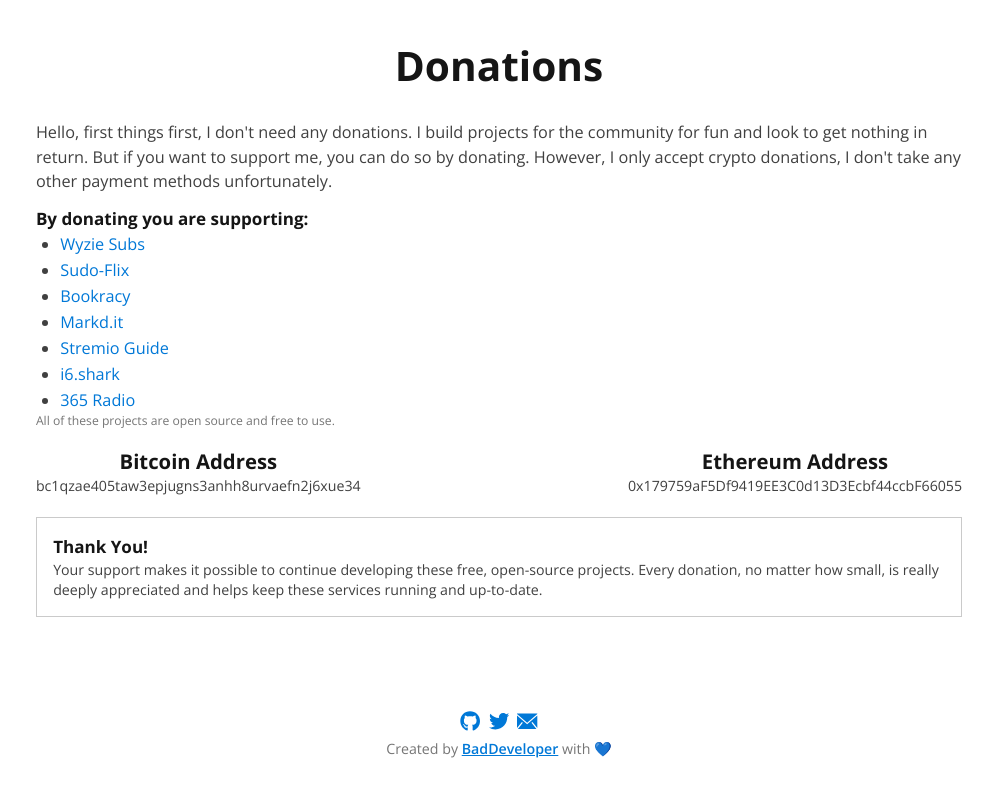
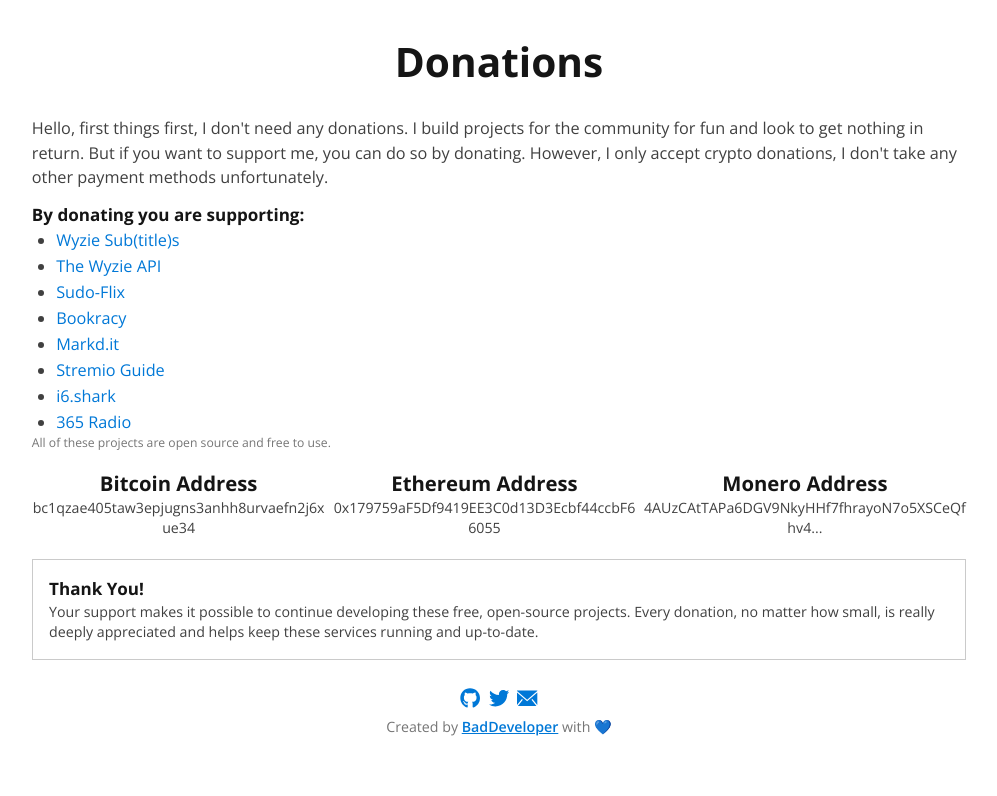
Before and after one commit to itzCozi/donate, a SvelteKit app: page / in a window 1280 px wide. Shown: the top 796 px of the page, without its empty margins (141-1138 px from the left). Built offline with nearby package versions, Linux system fonts and the light colour scheme.

Commit message:
update site

```diff
--- a/src/routes/+page.svelte
+++ b/src/routes/+page.svelte
@@ -1,13 +1,16 @@
 <script>
-  import { TableOfContents } from "lucide-svelte";
-  import { TriangleAlert } from "lucide-svelte";
-  import { ChevronRight } from "lucide-svelte";
   import { CopyCheck } from "lucide-svelte";
-  import { BadgeInfo } from "lucide-svelte";
-  import { Share } from "lucide-svelte";
-  import { Info } from "lucide-svelte";
 
   let isPopupVisible = false;
+
+  const btcAddress = "bc1qzae405taw3epjugns3anhh8urvaefn2j6xue34";
+  const ethAddress = "0x179759aF5Df9419EE3C0d13D3Ecbf44ccbF66055";
+  const xmrAddress =
+    "4AUzCAtTAPa6DGV9NkyHHf7fhrayoN7o5XSCeQfhv4AiMdDkNCMjcsbVs49dThJtsPHt4bR2qupTUWyf44vScYqLCkueWej";
+
+  function truncateAddress(address) {
+    return address.length > 42 ? address.substring(0, 42) + "..." : address;
+  }
 
   function copyToClipboard(textToCopy) {
     navigator.clipboard
@@ -33,8 +36,8 @@
       </div>
     </div>
   {/if}
-  <div class="mx-auto block flex flex-col gap-3">
-    <div class="flex-1 flex flex-col gap-3 p-4">
+  <div class="mx-auto block">
+    <div class="flex-1 flex flex-col gap-3 p-3">
       <h1
         id="how-to"
         class="flex flex-row gap-2 justify-center items-center relative">
@@ -55,7 +58,13 @@
             <a
               href="https://sub.wyzie.ru"
               rel=""
-              target="_blank">Wyzie Subs</a>
+              target="_blank">Wyzie Sub(title)s</a>
+          </li>
+          <li>
+            <a
+              href="https://wyzie.ru"
+              rel=""
+              target="_blank">The Wyzie API</a>
           </li>
           <li>
             <a
@@ -103,19 +112,28 @@
         <div class="flex flex-col">
           <h2 class="text-center">Bitcoin Address</h2>
           <button
-            on:click={() => copyToClipboard("bc1qzae405taw3epjugns3anhh8urvaefn2j6xue34")}
+            on:click={() => copyToClipboard(btcAddress)}
             title="Copy Bitcoin Address"
             class="flex flex-row gap-2 items-center text-sm hover:text-primary transition duration-200 break-all">
-            bc1qzae405taw3epjugns3anhh8urvaefn2j6xue34
+            {truncateAddress(btcAddress)}
           </button>
         </div>
         <div class="flex flex-col">
           <h2 class="text-center">Ethereum Address</h2>
           <button
-            on:click={() => copyToClipboard("0x179759aF5Df9419EE3C0d13D3Ecbf44ccbF66055")}
+            on:click={() => copyToClipboard(ethAddress)}
             title="Copy Ethereum Address"
             class="flex flex-row gap-2 items-center text-sm hover:text-primary transition duration-200 break-all">
-            0x179759aF5Df9419EE3C0d13D3Ecbf44ccbF66055
+            {truncateAddress(ethAddress)}
+          </button>
+        </div>
+        <div class="flex flex-col">
+          <h2 class="text-center">Monero Address</h2>
+          <button
+            on:click={() => copyToClipboard(xmrAddress)}
+            title="Copy Monero Address"
+            class="flex flex-row gap-2 items-center text-sm hover:text-primary transition duration-200 break-all">
+            {truncateAddress(xmrAddress)}
           </button>
         </div>
       </div>
```
Also changed, not shown: package.json (+7 -7 lines), 2 other files (tests, documents, lock files or other folders).
